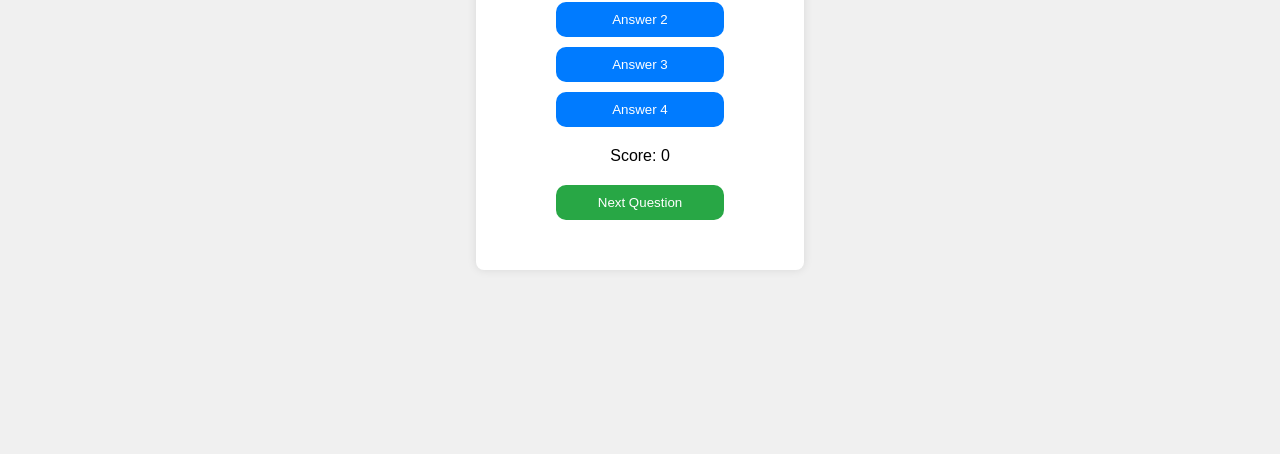
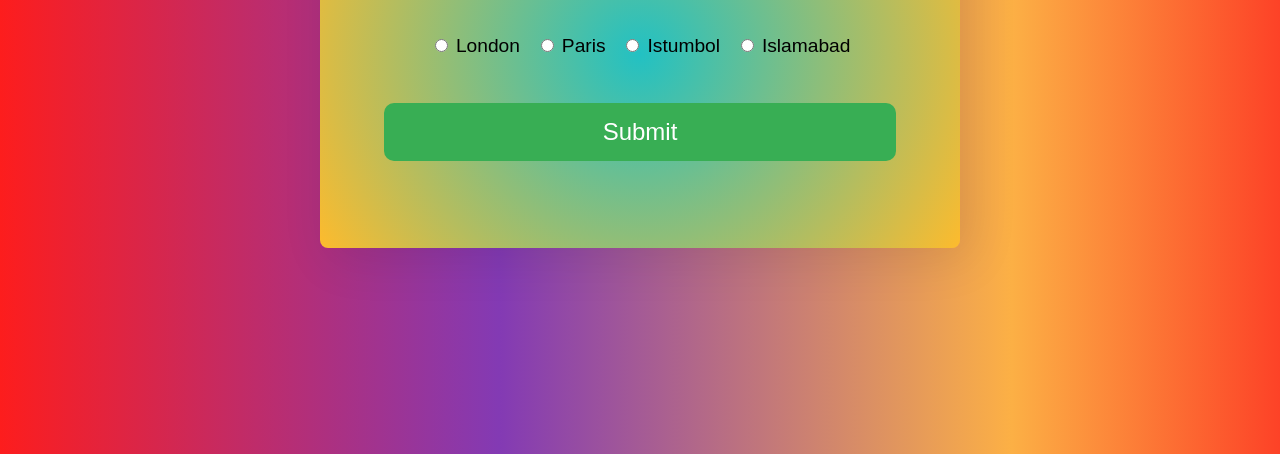
Before and after one commit to AbdulBaseer1939/class-task, a plain HTML site: page index.html in a window 1280 px wide. Shown: the part 346-800 px from the top of the page. Drawn offline with Linux system fonts and the light colour scheme.

Commit message:
quiz completed

```diff
--- a/index.html
+++ b/index.html
@@ -1,24 +1,39 @@
 <!DOCTYPE html>
 <html lang="en">
-<head>
-    <meta charset="UTF-8">
-    <meta name="viewport" content="width=device-width, initial-scale=1.0">
+  <head>
+    <meta charset="UTF-8" />
+    <meta name="viewport" content="width=device-width, initial-scale=1.0" />
     <title>Interactive Quiz Game</title>
-    <link rel="stylesheet" href="style.css">
-</head>
-<body>
-    <div id="quiz-container">
-        <h1>Quiz Game</h1>
-        <div id="question-area"></div>
-        <div id="answer-buttons" class="btn-container">
-            <button class="btn" data-index="0">Answer 1</button>
-            <button class="btn" data-index="1">Answer 2</button>
-            <button class="btn" data-index="2">Answer 3</button>
-            <button class="btn" data-index="3">Answer 4</button>
-        </div>
-        <div id="score-area">Score: <span id="score">0</span></div>
-        <button id="next-question" class="btn">Next Question</button>
+    <link rel="stylesheet" href="style.css" />
+  </head>
+  <body>
+    <div class="quiz-container" id="quiz">
+      <div class="quiz-header">
+        <h2 id="question">MCQs test</h2>
+        <ul>
+          <li>
+            <input class="answer" type="radio" name="answer" id="a" />
+            <label for="a" id="optionA">Option A</label>
+          </li>
+
+          <li>
+            <input class="answer" type="radio" name="answer" id="b" />
+            <label for="b" id="optionB">Option B</label>
+          </li>
+
+          <li>
+            <input class="answer" type="radio" name="answer" id="c" />
+            <label for="c" id="optionC">Option C</label>
+          </li>
+
+          <li>
+            <input class="answer" type="radio" name="answer" id="d" />
+            <label for="d" id="optionD">Option D</label>
+          </li>
+        </ul>
+      </div>
+      <button id="submit" class="btn">Submit</button>
     </div>
     <script src="index.js"></script>
-</body>
+  </body>
 </html>
--- a/index.js
+++ b/index.js
@@ -1,56 +1,95 @@
-// Adding Questions
-
-var questions = [
+var data = [
   {
     question: "What is the capital of France?",
-    choices: ["Berlin", "Madrid", "Paris", "Lisbon"],
-    correctAnswer: 2,
+    a: "London",
+    b: "Paris",
+    c: "Istumbol",
+    d: "Islamabad",
+    correct: "b",
   },
   {
     question: "Which planet is known as the Red Planet?",
-    choices: ["Earth", "Mars", "Jupiter", "Saturn"],
-    correctAnswer: 2,
+    a: "Mars",
+    b: "Earth",
+    c: "Jupiter",
+    d: "Saturn",
+    correct: "a",
   },
   {
-   question: "What is the capital of Italy?",
-   choices: [Rome, Milan, Naples, Venice],
-   correctAnswer: 1,
+    question: "What is the capital of Italy?",
+    a: "Milan",
+    b: "Rome",
+    c: "Naples",
+    d: "Venice",
+    correct: "b",
   },
   {
-   question: "What is the capital of Spain?",
-   choices: [Barcelona, Madrid, Valencia, Seville],
-   correctAnswer: 2,
-  },
-  {question: "What is the capital of Germany?",
-   choices: [Munich, Berlin, Frankfurt, Hamburg],
-   correctAnswer: 2,
-  },
-  {
-   question: "What is the capital of Russia?",
-   choices: [Moscow, Saint-Petersburg, Kazan, Novosibirsk],
-   correctAnswer: 1,
-  },
-  {
-   question: "What is the capital of the United Kingdom?",
-   choices: [London, Edinburgh, Birmingham, Manchester],
-   correctAnswer: 1,
-  },
-  {
-   questionuestion: "What is the capital of China?",
-   choices: [Beijing, Shanghai, Guangzhou, Shenzhen],
-   correctAnswer: 1,
-  },
-  {
-   questionuestion: "What is the capital of Japan?",
-   choices: [Tokyo, Osaka, Kyoto, Nagoya],
-   correctAnswer: 1,
-  },
-  {
-    question: "What is the capital of India?",
-   choices: [Delhi, Mumbai, Kolkata, Chennai],
-   correctAnswer: 1,
+    question: "What is the capital of Spain?",
+    a: "Barcelona",
+    b: "Valencia",
+    c: "Madrid",
+    d: "Seville",
+    correct: "c",
   },
 ];
 
-let currentQuestionIndex = 0;
+var quiz = document.getElementById("quiz");
+var answerEls = document.querySelectorAll(".answer");
+var questionE1 = document.getElementById("question");
+var optionA = document.getElementById("optionA");
+var optionB = document.getElementById("optionB");
+var optionC = document.getElementById("optionC");
+var optionD = document.getElementById("optionD");
+var submitBtn = document.getElementById("submit");
+
+let currentQuiz = 0;
 let score = 0;
+
+loadQuiz();
+
+function loadQuiz() {
+  deselectAnswers();
+
+  var currentQuizData = data[currentQuiz];
+
+  questionE1.innerText = currentQuizData.question;
+  optionA.innerText = currentQuizData.a;
+  optionB.innerText = currentQuizData.b;
+  optionC.innerText = currentQuizData.c;
+  optionD.innerText = currentQuizData.d;
+}
+
+function deselectAnswers() {
+  answerEls.forEach((answerEl) => (answerEl.checked = false));
+}
+
+function getSelected() {
+  let answer;
+
+  answerEls.forEach((answerEl) => {
+    if (answerEl.checked) {
+      answer = answerEl.id;
+    }
+  });
+
+  return answer;
+}
+
+submitBtn.addEventListener("click", () => {
+  var answer = getSelected();
+
+  if (answer) {
+    if (answer.toLowerCase() === data[currentQuiz].correct.toLowerCase()) {
+      score++;
+    }
+
+    currentQuiz++;
+
+    if (currentQuiz < data.length) {
+      loadQuiz();
+    } else {
+      quiz.innerHTML = `<h2> You Answered ${score}/${data.length} Questions Correctly</h2>
+      <button onclick="location.reload()" class="btn">Do it Again</button>`;
+    }
+  }
+});
--- a/style.css
+++ b/style.css
@@ -1,19 +1,37 @@
 body {
-  font-family: Arial, sans-serif;
+  background: rgb(253,29,29);
+background: linear-gradient(90deg, rgba(253,29,29,1) 0%, rgba(131,58,180,1) 39%, rgba(252,176,69,1) 79%, rgba(253,66,39,1) 100%);
   display: flex;
   justify-content: center;
   align-items: center;
+  margin: 0;
   height: 100vh;
   background-color: #f0f0f0;
-  margin: 0;
+  font-family: poppins, sans-serif;
 }
 
-#quiz-container {
-  background: white;
-  padding: 40px 80px;
+.quiz-container {
+  background: rgb(34,193,195);
+  background: radial-gradient(circle, rgba(34,193,195,1) 0%, rgba(253,187,45,1) 100%);
+  /* background: rgb(235, 230, 230); */
+  padding: 6% 5%;
   border-radius: 8px;
-  box-shadow: 0 0 10px rgba(0, 0, 0, 0.1);
+  width: 40%;
+  box-shadow: 10px 10px 50px rgba(0, 0, 0, 0.1);
   text-align: center;
+}
+
+ul {
+  display: flex;
+  align-items: center;
+  justify-content: space-evenly;
+  flex-wrap: wrap;
+  padding: 30px;
+}
+
+ul > li {
+  font-size: 120%;
+  list-style-type: none;
 }
 
 .btn-container {
@@ -23,28 +41,17 @@ body {
 .btn {
   display: block;
   width: 100%;
-  padding: 10px;
-  margin: 10px 0;
-  background-color: #007bff;
+  padding: 15px;
+  margin: 10px 0px;
+  background-color: #38ae54;
   color: white;
   border: none;
   border-radius: 10px;
+  font-size: x-large;
   cursor: pointer;
   transition: background-color 0.3s;
 }
 
 .btn:hover {
-  background-color: #0056b3;
+  background-color: #16743f;
 }
-
-#next-question {
-  background-color: #28a745;
-}
-
-#next-question:hover {
-  background-color: #218838;
-}
-
-#score-area {
-  margin: 20px 0;
-}
```
